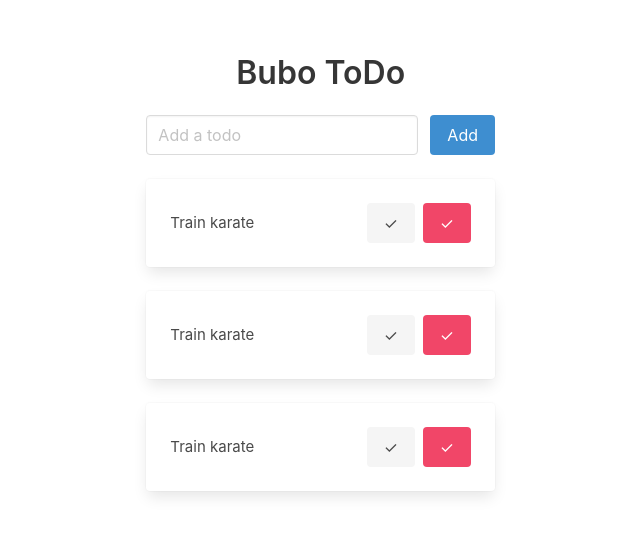
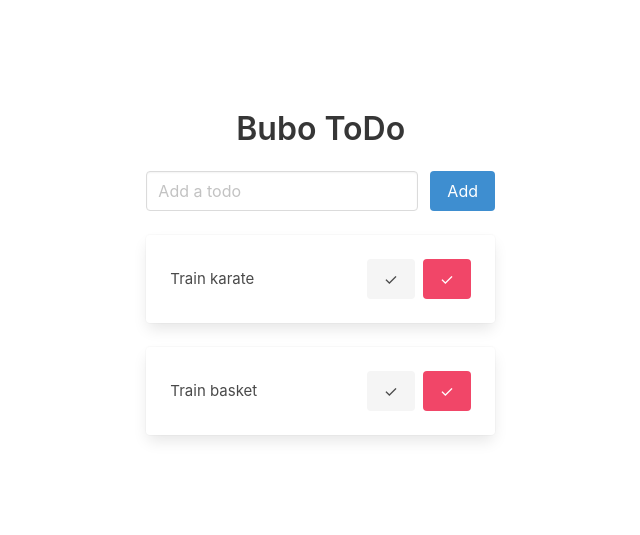
Before and after one commit to LjupcheD14/To-Do-List---Vue, a Vue app: page / in a window 1280 px wide. Shown: the part 115-650 px from the top of the page, without its empty margins (125-765 px from the left). Built offline with nearby package versions, Linux system fonts and the light colour scheme.

Commit message:
ToDo ref

```diff
--- a/src/App.vue
+++ b/src/App.vue
@@ -18,13 +18,13 @@
     </div>
 
     <div
-    v-for="i in 3"
+    v-for="todo in todos"
      class="card mb-5">
       <div class="card-content">
         <div class="content">
           <div class="columns is-mobile is-vcentered">
             <div class="column">
-              Train karate
+              {{todo.content}}
             </div>
             <div class="column is-5 has-text-right">
               <button class="button is-light">
@@ -46,6 +46,29 @@
 
 </template>
 
+<script setup>
+
+  // imports
+
+  import { ref } from 'vue';
+
+  // todos
+
+  const todos = ref ([
+    {
+      id: 'id1',
+      content: 'Train karate',
+      done: false
+    },
+    {
+      id: 'id2',
+      content: 'Train basket',
+      done: false
+    }
+  ])
+
+</script>
+
 <style>
 @import 'bulma/css/bulma.min.css';
 
```
